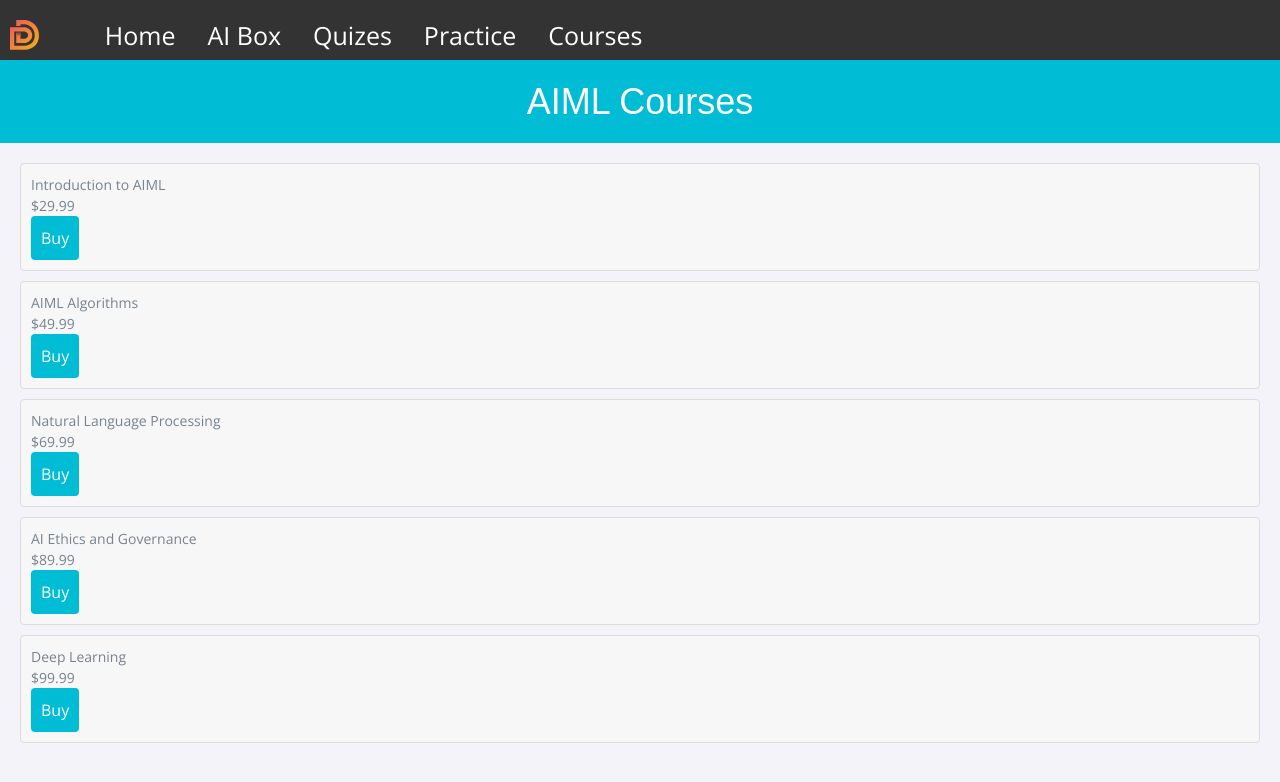
After one commit to Priykrit/LearnWithAI, a Flask app: page /Courses in a window 1280 px wide. The commit adds this page. Shown: the top 782 px of the page. Run offline with Flask 2, Linux system fonts and the light colour scheme.

Commit message:
Add courses

```diff
--- a/app.py
+++ b/app.py
@@ -92,6 +92,24 @@ def quiz():
     return render_template('quizPage.html', head=img, footer=img2, symbol=img3, head2=img1)
 
 
+@app.route('/Practice')
+def Practice():
+    img = os.path.join(app.config['UPLOAD_FOLDER'], 'head.svg')
+    img1 = os.path.join(app.config['UPLOAD_FOLDER'], 'head2.svg')
+    img2 = os.path.join(app.config['UPLOAD_FOLDER'], 'footer.svg')
+    img3 = os.path.join(app.config['UPLOAD_FOLDER'], 'symbol.svg')
+    return render_template('Practice.html', head=img, footer=img2, symbol=img3, head2=img1)
+
+
+@app.route('/Courses')
+def Courses():
+    img = os.path.join(app.config['UPLOAD_FOLDER'], 'head.svg')
+    img1 = os.path.join(app.config['UPLOAD_FOLDER'], 'head2.svg')
+    img2 = os.path.join(app.config['UPLOAD_FOLDER'], 'footer.svg')
+    img3 = os.path.join(app.config['UPLOAD_FOLDER'], 'symbol.svg')
+    return render_template('Courses.html', head=img, footer=img2, symbol=img3, head2=img1)
+
+
 @app.route('/interview')
 def interview():
     return render_template('interview.html')
--- /dev/null
+++ b/static/Courses.css
@@ -0,0 +1,44 @@
+body {
+  font-family: Arial, sans-serif;
+  margin: 0;
+  padding: 0;
+}
+
+h1 {
+  background-color: #00bcd4;
+  color: white;
+  margin: 0;
+  padding: 20px;
+  text-align: center;
+}
+
+#courses-container {
+  margin: 20px;
+}
+
+.course {
+  background-color: #f7f7f7;
+  border: 1px solid #ddd;
+  border-radius: 4px;
+  padding: 10px;
+  margin-bottom: 10px;
+}
+
+.course:hover {
+  background-color: #ddd;
+  cursor: pointer;
+}
+.buy-button {
+  background-color: #00bcd4;
+  border: none;
+  border-radius: 4px;
+  color: white;
+  cursor: pointer;
+  font-size: 16px;
+  padding: 10px;
+  transition: background-color 0.3s;
+}
+
+.buy-button:hover {
+  background-color: #0097a7;
+}
--- a/static/Practice.css
+++ b/static/Practice.css
@@ -0,0 +1,46 @@
+.grid-container {
+  display: grid;
+  grid-template-columns: repeat(3, 0.2fr); /* creates 4 columns */
+  grid-template-rows: repeat(2, 0.2fr); /* creates 2 rows */
+  gap: 20px;
+  justify-content: center;
+  margin-top: 50px;
+}
+
+.box {
+  background-color: #eee;
+  border: 1px solid #ddd;
+  height: 400px;
+  width: 400px;
+}
+
+body {
+  font-family: Arial, sans-serif;
+  margin: 0;
+  padding: 0;
+}
+
+h1 {
+  background-color: #00bcd4;
+  color: white;
+  margin: 0;
+  padding: 20px;
+  text-align: center;
+}
+
+#questions-container {
+  margin: 20px;
+}
+
+.question {
+  background-color: #f7f7f7;
+  border: 1px solid #ddd;
+  border-radius: 4px;
+  padding: 10px;
+  margin-bottom: 10px;
+}
+
+.question:hover {
+  background-color: #ddd;
+  cursor: pointer;
+}
--- a/static/quizpage.css
+++ b/static/quizpage.css
@@ -50,3 +50,8 @@ button[type="submit"] {
   font-size: 20px;
   font-weight: bold;
 }
+
+#timer {
+  font-size: 20px;
+  font-weight: bold;
+}
--- /dev/null
+++ b/templates/Courses.html
@@ -0,0 +1,66 @@
+<!DOCTYPE html>
+<html lang="en">
+  <head>
+    <meta charset="UTF-8" />
+    <meta http-equiv="X-UA-Compatible" content="IE=edge" />
+    <title>Document</title>
+    <link rel="stylesheet" type="text/css" href="/static/style.css" />
+    <link rel="stylesheet" type="text/css" href="/static/AIbox.css" />
+    <link rel="stylesheet" type="text/css" href="/static/App.css" />
+    <link rel="stylesheet" type="text/css" href="/static/Practice.css" />
+    <link rel="stylesheet" type="text/css" href="/static/Courses.css" />
+  </head>
+  <body>
+    <nav class="nav_head">
+      <div>
+        <img class="nav_symbol" src="{{symbol}}" alt="iphone-app" />
+      </div>
+      <ul class="Ul_head">
+        <li><a href="/">Home</a></li>
+        <li><a href="/AIbox">AI Box</a></li>
+        <li><a href="/Quizes">Quizes</a></li>
+        <li><a href="/Practice">Practice</a></li>
+        <li><a href="/Courses">Courses</a></li>
+      </ul>
+    </nav>
+    <h1>AIML Courses</h1>
+    <div id="courses-container"></div>
+    <script>
+      const courses = [
+        { name: "Introduction to AIML", price: 29.99 },
+        { name: "AIML Algorithms", price: 49.99 },
+        { name: "Natural Language Processing", price: 69.99 },
+        { name: "AI Ethics and Governance", price: 89.99 },
+        { name: "Deep Learning", price: 99.99 },
+      ];
+
+      const coursesContainer = document.getElementById("courses-container");
+
+      courses.forEach((course, index) => {
+        const courseElement = document.createElement("div");
+        courseElement.className = "course";
+        courseElement.innerHTML = `<div class="course-name">${
+          course.name
+        }</div><div class="course-price">$${course.price.toFixed(
+          2
+        )}</div><button class="buy-button" data-course="${index}">Buy</button>`;
+        coursesContainer.appendChild(courseElement);
+      });
+
+      const buyButtons = document.getElementsByClassName("buy-button");
+
+      for (let i = 0; i < buyButtons.length; i++) {
+        buyButtons[i].addEventListener("click", () => {
+          const courseIndex = buyButtons[i].getAttribute("data-course");
+          const courseName = courses[courseIndex].name;
+          const coursePrice = courses[courseIndex].price;
+          alert(
+            `You have purchased the course "${courseName}" for $${coursePrice.toFixed(
+              2
+            )}.`
+          );
+        });
+      }
+    </script>
+  </body>
+</html>
```
Also changed, not shown: templates/Practice.html (+76 -0 lines), templates/quizPage.html (+22 -0 lines).
